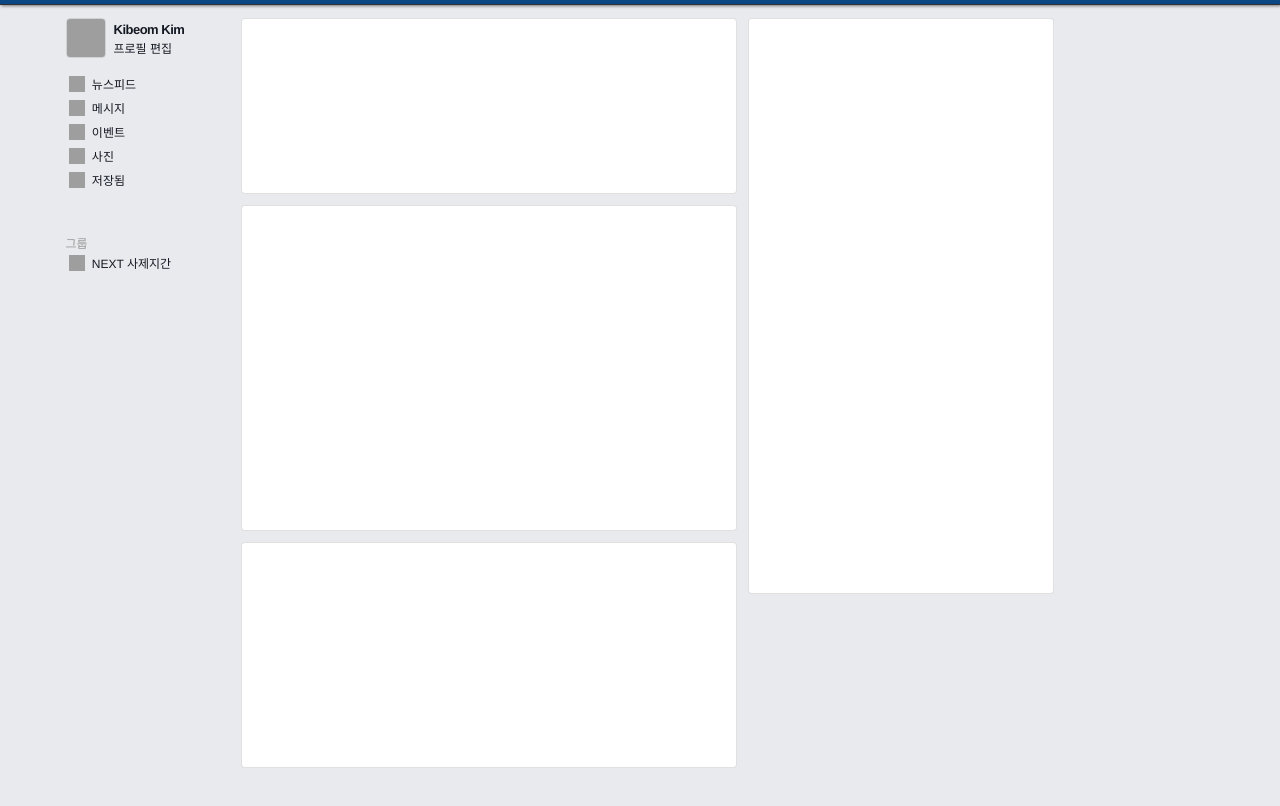
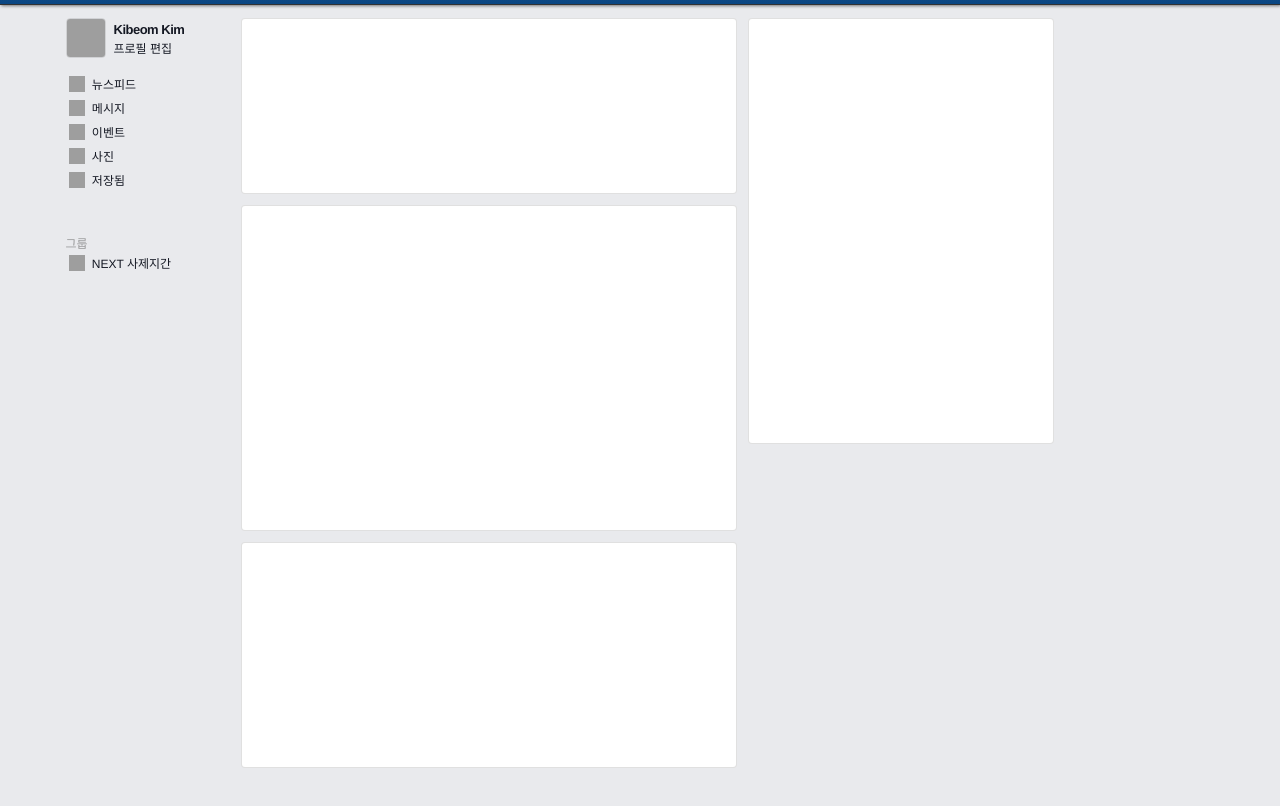
Before and after one commit to Kiboom/github-pages-test, a plain HTML site: page facebook.html in a window 1280 px wide. Shown: the part 38-844 px from the top of the page. Drawn offline with Linux system fonts and the light colour scheme; grey boxes are pictures that could not be loaded.

Commit message:
Update facebook.css

```diff
--- a/facebook.css
+++ b/facebook.css
@@ -475,14 +475,14 @@ body{
 	top: 56px;
 	margin-left: 690px;
 	width: 280px;
-	height: 550px;
+	height: 400px;
 	float: right;
 	position: fixed !important;
 }
 
 .ad{
 	width: 280px;
-	height: 550px;
+	height: 400px;
 	display: block;
 	padding: 12px;
 	background: rgba(255,255,255,1);
```
